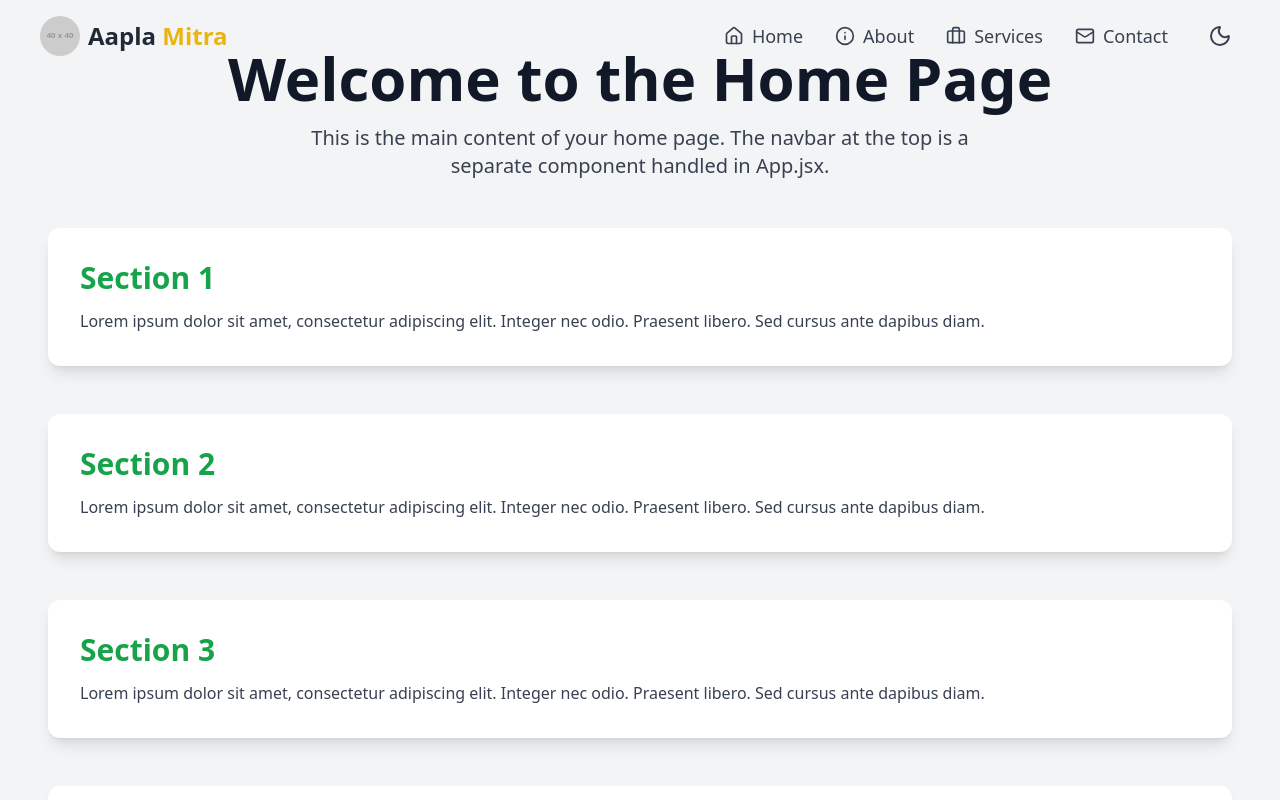
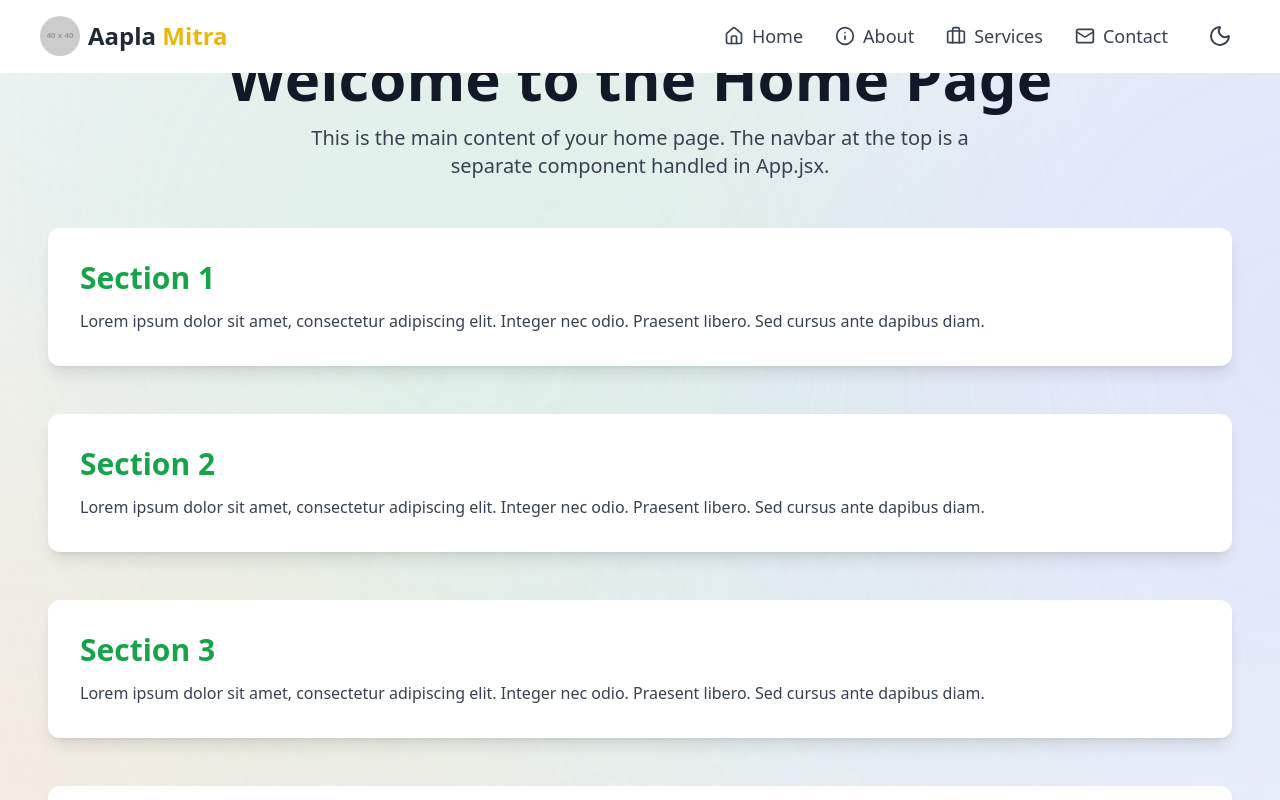
Before and after one commit to chandrakeshram/aaplakabaadiwala, a React (Vite) app in the folder frontend/: page / in a window 1280 px wide. Shown: the top 800 px of the page. Built offline with nearby package versions, Linux system fonts and the light colour scheme.

Commit message:
Made few changes of adding the gradient background

```diff
--- a/frontend/src/App.jsx
+++ b/frontend/src/App.jsx
@@ -1,21 +1,34 @@
 // src/App.jsx
 import React from 'react';
-import { Routes, Route } from 'react-router-dom'; // No need to import Router
+import { Routes, Route } from 'react-router-dom';
 import Header from './components/Header';
 import Home from './pages/Home';
-// Import other pages as needed
+// import About from './pages/About';
+// import Services from './pages/Services';
+// import Contact from './pages/Contact';
+import AnimatedBackground from './components/AnimatedBackground';
 
 export default function App() {
   return (
-    <div className="bg-gray-100 dark:bg-gray-900 min-h-screen font-sans text-gray-900 dark:text-white transition-colors duration-300">
+    <div className="min-h-screen font-sans">
       <Header />
 
-      {/* The main content area, which changes based on the URL */}
-      <main className="pt-24 p-6 md:p-12">
-        <Routes>
-          <Route path="/" element={<Home />} />
-          {/* Add other routes here */}
-        </Routes>
+      {/* This main container holds all your page content and the background */}
+      {/* Its position is set to relative, which is a key part of the fix */}
+      <main className="relative pt-24 p-6 md:p-12 min-h-screen text-gray-900 dark:text-white transition-colors duration-300">
+
+        {/* The background is placed here and will only fill the <main> tag */}
+        <AnimatedBackground />
+
+        {/* The routes and content must be placed above the background */}
+        <div className="relative z-10">
+          <Routes>
+            <Route path="/" element={<Home />} />
+            {/* <Route path="/about" element={<About />} />
+            <Route path="/services" element={<Services />} />
+            <Route path="/contact" element={<Contact />} /> */}
+          </Routes>
+        </div>
       </main>
     </div>
   );
--- /dev/null
+++ b/frontend/src/components/AnimatedBackground.css
@@ -0,0 +1,66 @@
+/* src/components/AnimatedBackground.css */
+
+/* Define gradient colors for light mode */
+:root {
+  --gradient-1: rgba(187, 230, 200, 0.5); /* Light green */
+  --gradient-2: rgba(190, 200, 255, 0.5); /* Light blue */
+  --gradient-3: rgba(255, 220, 180, 0.5); /* Light orange */
+  --bg-color: #f0f4f8; /* Very light gray */
+}
+
+/* Define gradient colors for dark mode */
+.dark {
+  --gradient-1: rgba(71, 187, 117, 0.4);  /* Green for recycling */
+  --gradient-2: rgba(108, 117, 125, 0.4); /* Gray for metal/industry */
+  --gradient-3: rgba(245, 158, 11, 0.4);  /* Orange for energy/movement */
+  --bg-color: #1a202c; /* Dark grayish base color */
+}
+
+.animated-background-container {
+  position: absolute;
+  top: 0;
+  left: 0;
+  width: 100%;
+  height: 100%;
+  overflow: hidden;
+  background: var(--bg-color); /* Use the CSS variable */
+  z-index: -10;
+}
+
+.animated-background-container div {
+  position: absolute;
+  width: 120vw;
+  height: 120vh;
+  will-change: transform;
+  filter: blur(100px) opacity(0.7);
+}
+
+.gradient-1 {
+  background: radial-gradient(circle, var(--gradient-1), transparent);
+  animation: moveGradient1 18s ease-in-out infinite alternate;
+}
+
+.gradient-2 {
+  background: radial-gradient(circle, var(--gradient-2), transparent);
+  animation: moveGradient2 22s ease-in-out infinite alternate;
+}
+
+.gradient-3 {
+  background: radial-gradient(circle, var(--gradient-3), transparent);
+  animation: moveGradient3 26s ease-in-out infinite alternate;
+}
+
+@keyframes moveGradient1 {
+  0% { transform: translate(-40%, -40%) rotate(0deg); }
+  100% { transform: translate(60%, 60%) rotate(360deg); }
+}
+
+@keyframes moveGradient2 {
+  0% { transform: translate(50%, -30%) rotate(0deg); }
+  100% { transform: translate(-50%, 70%) rotate(-360deg); }
+}
+
+@keyframes moveGradient3 {
+  0% { transform: translate(-60%, 50%) rotate(0deg); }
+  100% { transform: translate(40%, -50%) rotate(360deg); }
+}
--- /dev/null
+++ b/frontend/src/components/AnimatedBackground.jsx
@@ -0,0 +1,15 @@
+// src/components/AnimatedBackground.jsx
+import React from 'react';
+import './AnimatedBackground.css'; // Import the CSS file for styling
+
+const AnimatedBackground = () => {
+  return (
+    <div className="animated-background-container -z-10">
+      <div className="gradient-1"></div>
+      <div className="gradient-2"></div>
+      <div className="gradient-3"></div>
+    </div>
+  );
+};
+
+export default AnimatedBackground;
--- a/frontend/src/components/Header.jsx
+++ b/frontend/src/components/Header.jsx
@@ -18,11 +18,9 @@ const Header = () => {
   const deletingSpeed = 80;
   const delayBetweenWords = 1500;
 
-  // Typewriter effect logic
   useEffect(() => {
     const word = words[currentWordIndex];
     let timer;
-
     if (isDeleting) {
       if (displayedText.length > 0) {
         timer = setTimeout(() => {
@@ -43,11 +41,9 @@ const Header = () => {
         }, delayBetweenWords);
       }
     }
-
     return () => clearTimeout(timer);
   }, [displayedText, isDeleting, currentWordIndex]);
 
-  // Scroll effect for the header's glassmorphism
   useEffect(() => {
     const handleScroll = () => {
       setIsScrolled(window.scrollY > 50);
@@ -75,17 +71,17 @@ const Header = () => {
 
   return (
     <motion.nav
-      className={`fixed top-0 left-0 w-full px-4 py-4 z-50 transition-colors duration-300
+      // The background color is now solid, not translucent
+      className={`fixed top-0 left-0 w-full px-4 py-4 z-50 transition-colors duration-300 bg-white dark:bg-gray-950
         ${isScrolled
-          ? 'bg-white/30 dark:bg-gray-800/30 backdrop-blur-md shadow-lg border-b border-gray-200 dark:border-gray-700'
-          : 'bg-transparent border-b border-transparent'
+          ? 'shadow-lg border-b border-gray-200 dark:border-gray-700'
+          : 'shadow-none border-b border-transparent'
         }`}
       initial={{ y: -100 }}
       animate={{ y: 0 }}
       transition={{ duration: 0.5, ease: "easeOut" }}
     >
       <div className="flex justify-between items-center px-6">
-        {/* Logo and animated branding */}
         <Link to="/" className="flex items-center gap-2">
           <img
             src="https://placehold.co/40x40/000000/FFFFFF?text=Logo"
@@ -97,7 +93,6 @@ const Header = () => {
           </span>
         </Link>
 
-        {/* Desktop menu */}
         <div className="hidden md:flex items-center gap-8 font-poppins">
           {navLinks.map((link, index) => (
             <Link
@@ -113,7 +108,6 @@ const Header = () => {
           <ThemeSwitcher />
         </div>
 
-        {/* Mobile menu button */}
         <div className="md:hidden flex items-center gap-2">
           <ThemeSwitcher />
           <button onClick={() => setIsOpen(!isOpen)} className="text-gray-700 dark:text-gray-200 focus:outline-none">
@@ -124,7 +118,7 @@ const Header = () => {
       <AnimatePresence>
         {isOpen && (
           <motion.div
-            className="md:hidden bg-white/50 dark:bg-gray-800/50 backdrop-blur-md mt-4 rounded-lg shadow-xl font-poppins"
+            className="md:hidden bg-white dark:bg-gray-950 mt-4 rounded-lg shadow-xl font-poppins"
             initial="hidden"
             animate="visible"
             exit="hidden"
```
Also changed, not shown: frontend/src/pages/About.jsx (added), frontend/src/pages/Contact.jsx (added), frontend/src/pages/Services.jsx (added).
